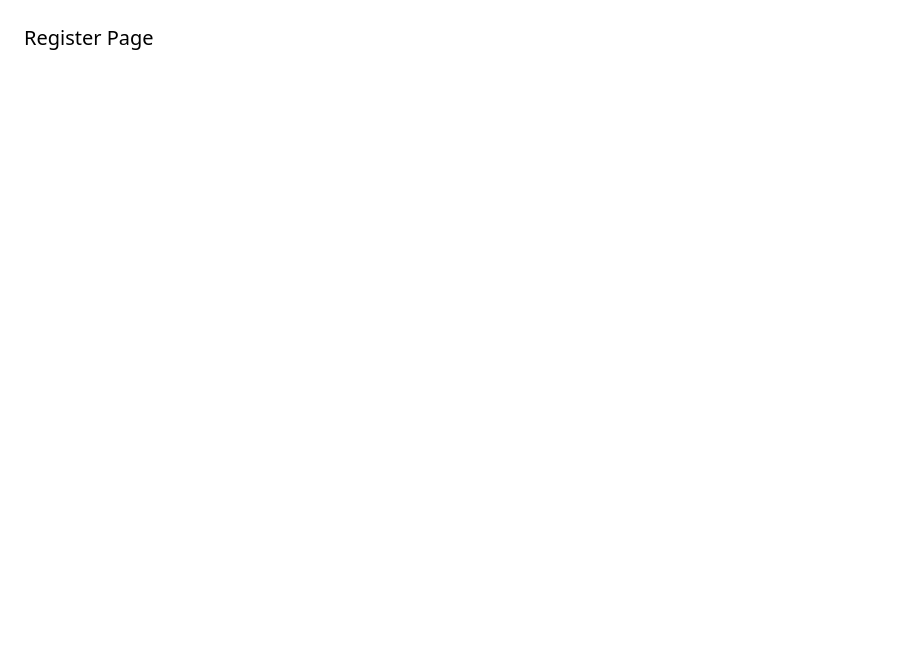
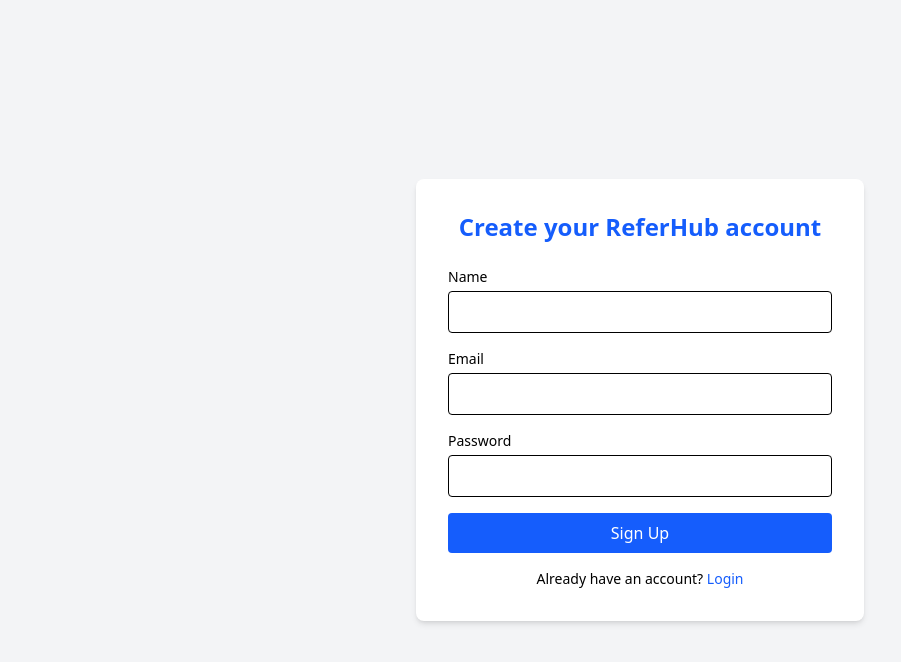
Before and after one commit to mrpawarGit/ReferHub, a React app in the folder frontend/: page /register in a window 1280 px wide. Shown: the top 662 px of the page, without its empty margins (0-901 px from the left). Built offline with nearby package versions, Linux system fonts and the light colour scheme; no server answers; the HTML template or start-up script is replaced by a standard one.

Commit message:
Signup Page - Done

```diff
--- a/frontend/src/pages/Register.jsx
+++ b/frontend/src/pages/Register.jsx
@@ -1,5 +1,125 @@
+import { useState } from "react";
+import { Link, useNavigate } from "react-router-dom";
+import { useAuth } from "../context/AuthContext";
+
 const Register = () => {
-  return <div className="p-6 text-xl">Register Page</div>;
+  const { register } = useAuth();
+  const navigate = useNavigate();
+
+  const [formData, setFormData] = useState({
+    name: "",
+    email: "",
+    password: "",
+  });
+
+  const [loading, setLoading] = useState(false);
+  const [error, setError] = useState("");
+  const [success, setSuccess] = useState("");
+
+  const handleChange = (e) => {
+    setFormData({
+      ...formData,
+      [e.target.name]: e.target.value,
+    });
+  };
+
+  const handleSubmit = async (e) => {
+    e.preventDefault();
+    setError("");
+    setSuccess("");
+    setLoading(true);
+
+    try {
+      await register(formData);
+      setSuccess("Account created successfully. Please login.");
+      setTimeout(() => navigate("/login"), 1500);
+    } catch (err) {
+      setError(err?.response?.data?.message || "Registration failed");
+    } finally {
+      setLoading(false);
+    }
+  };
+
+  return (
+    <div className="min-h-screen flex items-center justify-center bg-gray-100">
+      <div className="w-full max-w-md bg-white rounded-lg shadow-md p-8">
+        {/* Title */}
+        <h2 className="text-2xl font-bold text-center text-blue-600 mb-6">
+          Create your ReferHub account
+        </h2>
+
+        {/* Error */}
+        {error && (
+          <div className="mb-4 text-sm text-red-600 bg-red-100 p-2 rounded">
+            {error}
+          </div>
+        )}
+
+        {/* Success */}
+        {success && (
+          <div className="mb-4 text-sm text-green-600 bg-green-100 p-2 rounded">
+            {success}
+          </div>
+        )}
+
+        {/* Form */}
+        <form onSubmit={handleSubmit} className="space-y-4">
+          <div>
+            <label className="block text-sm font-medium mb-1">Name</label>
+            <input
+              type="text"
+              name="name"
+              value={formData.name}
+              onChange={handleChange}
+              required
+              className="w-full border rounded px-3 py-2 focus:outline-none focus:ring focus:ring-blue-300"
+            />
+          </div>
+
+          <div>
+            <label className="block text-sm font-medium mb-1">Email</label>
+            <input
+              type="email"
+              name="email"
+              value={formData.email}
+              onChange={handleChange}
+              required
+              className="w-full border rounded px-3 py-2 focus:outline-none focus:ring focus:ring-blue-300"
+            />
+          </div>
+
+          <div>
+            <label className="block text-sm font-medium mb-1">Password</label>
+            <input
+              type="password"
+              name="password"
+              value={formData.password}
+              onChange={handleChange}
+              required
+              minLength={6}
+              className="w-full border rounded px-3 py-2 focus:outline-none focus:ring focus:ring-blue-300"
+            />
+          </div>
+
+          <button
+            type="submit"
+            disabled={loading}
+            className="w-full bg-blue-600 text-white py-2 rounded hover:bg-blue-700 transition disabled:opacity-60"
+          >
+            {loading ? "Creating account..." : "Sign Up"}
+          </button>
+        </form>
+
+        {/* Footer */}
+        <p className="text-sm text-center mt-4">
+          Already have an account?{" "}
+          <Link to="/login" className="text-blue-600 hover:underline">
+            Login
+          </Link>
+        </p>
+      </div>
+    </div>
+  );
 };
 
 export default Register;
```
